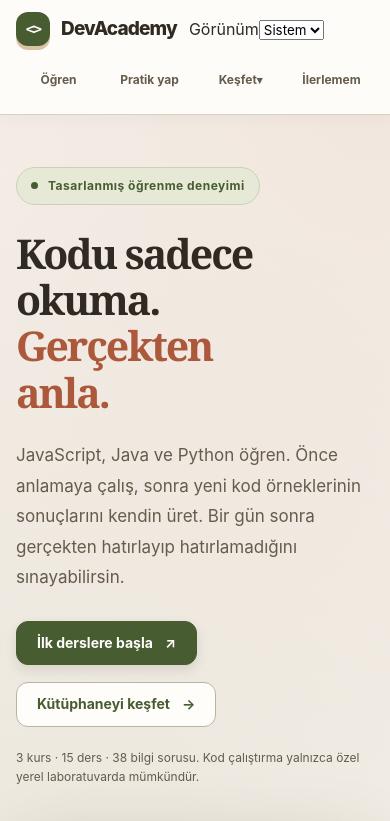
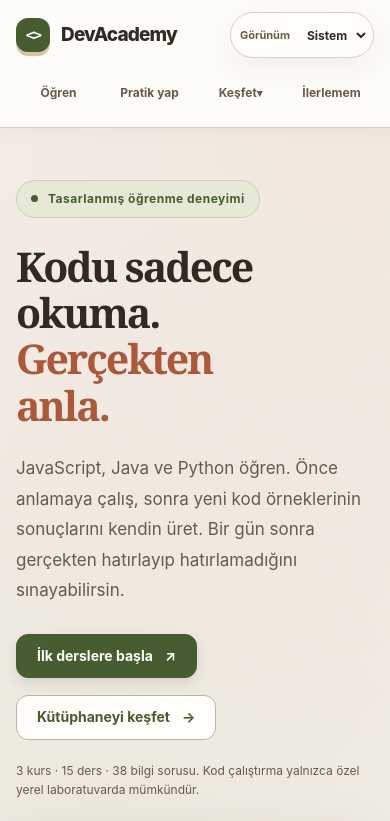
Before and after one commit to bkrbzdgn40/devacademy-platform, a Next.js app in the folder apps/web/: page / in a window 390 px wide. Shown: the top 821 px of the page. Built offline with nearby package versions, Linux system fonts and the light colour scheme.

Commit message:
ui: apply warm dark theme to all learning surfaces and switch CodeMirror syntax theme

```diff
--- a/apps/web/src/app/globals.css
+++ b/apps/web/src/app/globals.css
@@ -633,3 +633,96 @@ p,li{overflow-wrap:break-word}
   *,*::before,*::after{transition-duration:.01ms!important;
     animation-duration:.01ms!important;scroll-behavior:auto!important}
 }
+
+
+/* M8.6A.1 | Accessible theme switcher used by both light and dark palettes. */
+.theme-control{display:inline-flex;align-items:center;gap:8px;flex:none;
+  padding:4px 6px 4px 10px;border:1px solid var(--ui-border);
+  background:var(--ui-surface);border-radius:var(--radius-pill);
+  color:var(--ui-ink-subtle);box-shadow:var(--shadow-card)}
+.theme-control-label{font-size:11px;font-weight:750;color:var(--ui-ink-subtle)}
+.theme-control select{appearance:auto;color:var(--ui-ink);background:var(--ui-surface);
+  border:0;border-radius:var(--radius-pill);font:650 12px var(--font-body);
+  min-height:36px;padding:5px 5px;max-width:102px}
+.theme-control select:focus-visible{outline:3px solid var(--ui-focus);outline-offset:3px}
+@media(max-width:900px){.alpha-pill{display:none}.nav-inner{gap:13px}}
+@media(max-width:600px){.theme-control{margin-left:auto;order:1;padding:2px 4px 2px 9px}
+  .theme-control select{min-height:40px}.logo{order:0}.nav-links{order:2}}
+
+/* Dark mode is a design palette, not a photographic inversion. */
+html[data-theme="dark"]{background:var(--ui-canvas);color-scheme:dark}
+html[data-theme="dark"] body{
+  background:radial-gradient(circle at 85% 0%,rgba(172,106,75,.11),transparent 32%),
+    radial-gradient(circle at 3% 23%,rgba(125,150,92,.09),transparent 40%),var(--ui-canvas);
+  color:var(--ui-ink)}
+html[data-theme="dark"] ::selection{background:#556B42;color:#FFF7E8}
+html[data-theme="dark"] .site-header{background:#24221E;
+  border-bottom-color:var(--ui-border);box-shadow:0 6px 22px rgba(0,0,0,.13)}
+html[data-theme="dark"] .logo-mark{background:var(--ui-action);color:var(--ui-action-ink);
+  box-shadow:0 4px 0 #4E3828}
+html[data-theme="dark"] .footer{background:var(--ui-surface-muted)}
+html[data-theme="dark"] .alpha-pill{background:transparent;border-color:var(--ui-border)}
+html[data-theme="dark"] .ui-pill-olive{border-color:#5D6D50}
+html[data-theme="dark"] .ui-pill-terracotta{border-color:#76503D}
+html[data-theme="dark"] .ui-button-secondary{border-color:var(--ui-border-strong)}
+html[data-theme="dark"] .primary-button,
+html[data-theme="dark"] .ui-button-primary{box-shadow:0 4px 15px rgba(165,195,133,.11)}
+html[data-theme="dark"] .eyebrow{border-color:#556D44}
+html[data-theme="dark"] .code-heading{background:#231C17;border-color:#4A382D}
+html[data-theme="dark"] .code-footnote{border-color:#4A382D}
+html[data-theme="dark"] .hero-visual{border-color:#655344}
+html[data-theme="dark"] .feature-card:hover,html[data-theme="dark"] .catalog-card:hover,
+html[data-theme="dark"] .lesson-item:hover{border-color:var(--ui-action)}
+html[data-theme="dark"] .tags span{border-color:#536248}
+html[data-theme="dark"] .availability-note{background:var(--color-terracotta-100);
+  border-color:#8F654F;color:#F2CEB9}
+html[data-theme="dark"] .lesson-objective{border-color:var(--ui-action)}
+html[data-theme="dark"] .lesson-stepper-nav button[aria-current="step"]{
+  background:var(--color-olive-100);color:var(--ui-ink);
+  border-color:var(--ui-action)}
+html[data-theme="dark"] .lesson-stepper-nav button[aria-current="step"] .lesson-step-number{
+  background:var(--ui-action);color:var(--ui-action-ink)}
+html[data-theme="dark"] .takeaway-section{border-color:#586B49}
+html[data-theme="dark"] .quiz-feedback.is-correct{border-color:#638358}
+html[data-theme="dark"] .quiz-error,
+html[data-theme="dark"] .quiz-feedback span{color:var(--color-critical)}
+html[data-theme="dark"] .auth-tabs button[aria-pressed="true"],
+html[data-theme="dark"] .editor-toolbar button,
+html[data-theme="dark"] .editor-footer button{color:var(--ui-action-ink)}
+html[data-theme="dark"] .account-form input,
+html[data-theme="dark"] .transfer-answers input,
+html[data-theme="dark"] .transfer-reflection textarea,
+html[data-theme="dark"] .studio-inputs input,
+html[data-theme="dark"] .studio-toolbar select{color:var(--ui-ink);
+  background:var(--ui-surface);border-color:var(--ui-border-strong)}
+html[data-theme="dark"] .account-message{color:var(--color-success)}
+html[data-theme="dark"] .danger-section{border-color:#9C625B}
+html[data-theme="dark"] .danger-button{background:#983E33;border-color:#B96A5D;
+  color:#FFF1E8}
+html[data-theme="dark"] .review-card,
+html[data-theme="dark"] .dashboard-reviews{border-color:var(--ui-border)}
+html[data-theme="dark"] .review-card p,
+html[data-theme="dark"] .dashboard-reviews p{color:var(--ui-ink-subtle)}
+html[data-theme="dark"] .transfer-feedback{border-color:#607A53}
+html[data-theme="dark"] .transfer-hypothesis{border-color:#9C694F}
+html[data-theme="dark"] .code-transfer-verified{border-color:#628755}
+html[data-theme="dark"] .studio-code{background:var(--ui-code);border-color:#655444}
+html[data-theme="dark"] .studio-code-row{color:var(--ui-code-ink)}
+html[data-theme="dark"] .studio-code-active{background:#3C4A2B;color:#FFF7EA}
+html[data-theme="dark"] .studio-console{background:#14110E;border-color:#675548}
+html[data-theme="dark"] .studio-progress{border-color:var(--ui-border)}
+html[data-theme="dark"] .studio-variable-grid>div{border-color:var(--ui-border)}
+html[data-theme="dark"] .studio-hint{border-color:var(--ui-action)}
+html[data-theme="dark"] .lesson-depth-model{border-top-color:var(--ui-action)!important}
+html[data-theme="dark"] .lesson-depth-mistake{border-top-color:var(--color-terracotta-700)!important}
+html[data-theme="dark"] .lesson-depth-contrast,
+html[data-theme="dark"] .lesson-depth-checkpoint{border-color:#657151}
+html[data-theme="dark"] .lesson-depth-checkpoint details,
+html[data-theme="dark"] .lesson-depth-real-world{border-color:#5E694D}
+html[data-theme="dark"] .studio-confidence-note{color:var(--color-terracotta-700)}
+html[data-theme="dark"] .editor-shell .cm-editor{background:var(--ui-surface);
+  color:var(--ui-ink)}
+html[data-theme="dark"] .editor-shell .cm-gutters{background:var(--ui-surface-muted);
+  color:var(--ui-ink-subtle);border-color:var(--ui-border)}
+/* A themed CodeMirror must use the matching syntax-highlight grammar. */
+html[data-theme="dark"] .editor-shell .cm-theme-dark{color-scheme:dark}
--- a/apps/web/src/components/code-playground.tsx
+++ b/apps/web/src/components/code-playground.tsx
@@ -3,6 +3,7 @@
 import dynamic from "next/dynamic";
 import { useEffect, useRef, useState } from "react";
 import Link from "next/link";
+import {useResolvedTheme} from "@/components/theme-switcher";
 // Only the selected editor language loads its grammar package.
 type EditorLanguage = "javascript" | "java" | "python" | "plain";
 type GrammarExtension = ReturnType<(typeof import("@codemirror/lang-javascript"))["javascript"]>;
@@ -41,6 +42,7 @@ const sleep = (ms:number) => new Promise<void>(resolve=>setTimeout(resolve,ms));
 
 export function CodePlayground({ starterCode, label = "JavaScript kod editörü",  exerciseId, exerciseRevision, language="javascript", displayLanguage,onAssessmentFinished }: { starterCode: string; label?: string; exerciseId?: string; exerciseRevision?: number; language?:"javascript"|"java"|"python"|"plain"; displayLanguage?:string;onAssessmentFinished?:()=>void }) {
   const [code, setCode] = useState(starterCode);
+  const resolvedTheme=useResolvedTheme();
   const [capability, setCapability] = useState<Capability | null>(null);
   const [job,setJob]=useState<ExecutionJob | null>(null);
   const [error,setError]=useState("");
@@ -121,7 +123,7 @@ export function CodePlayground({ starterCode, label = "JavaScript kod editörü"
       <button type="button" onClick={()=>{setCode(starterCode);setJob(null);setError("");}} disabled={!changed}>Örneği sıfırla</button>
     </div>
     {extensions ? <CodeMirror
-      value={code} theme="dark" extensions={extensions} height="320px"
+      value={code} theme={resolvedTheme} extensions={extensions} height="320px"
       basicSetup={{lineNumbers:true,highlightActiveLine:true,foldGutter:true,autocompletion:true}}
       onChange={value=>{setCode(value);if(!busy){setJob(null);setError("");}}}
       aria-label={label}
```
